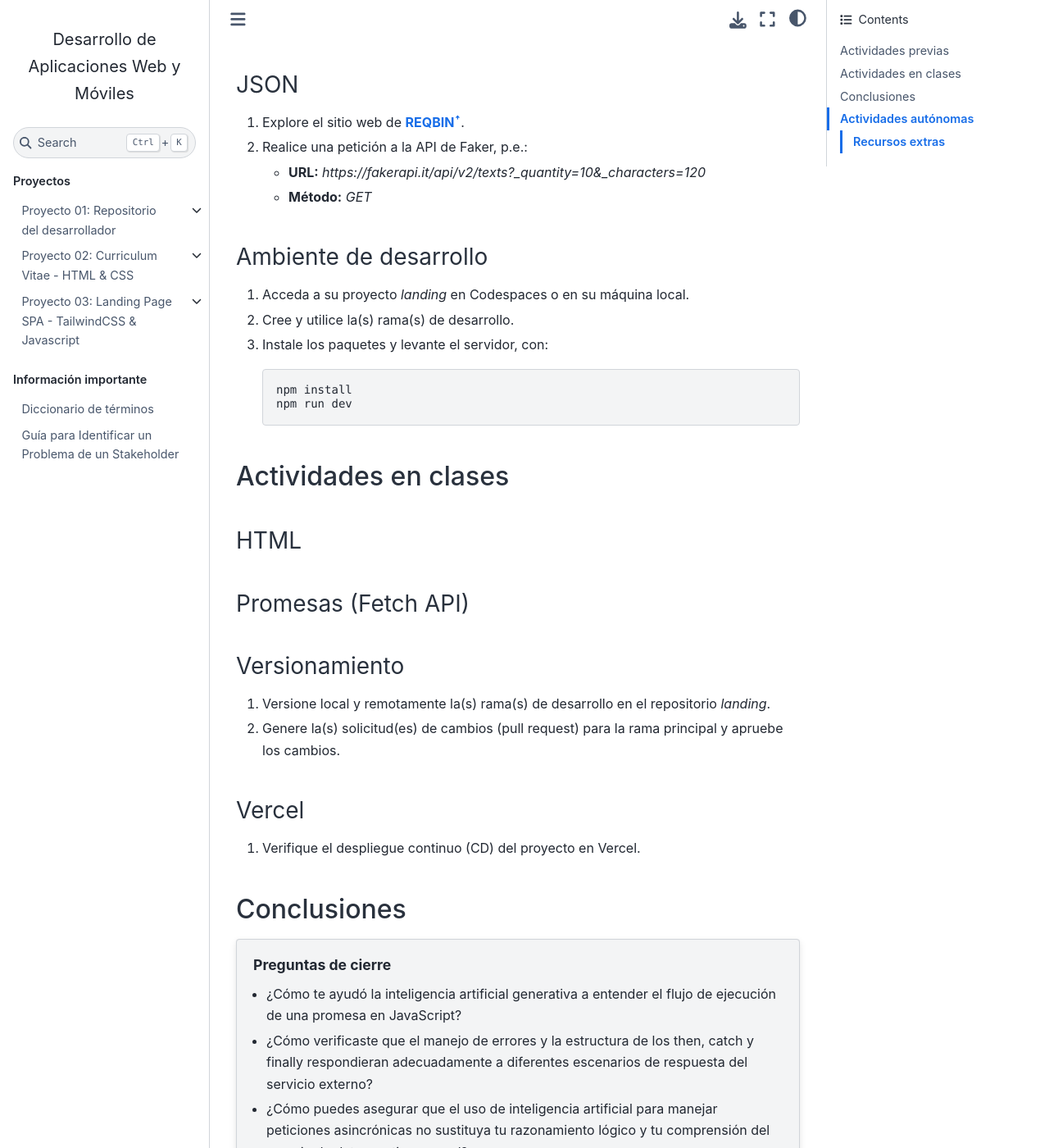
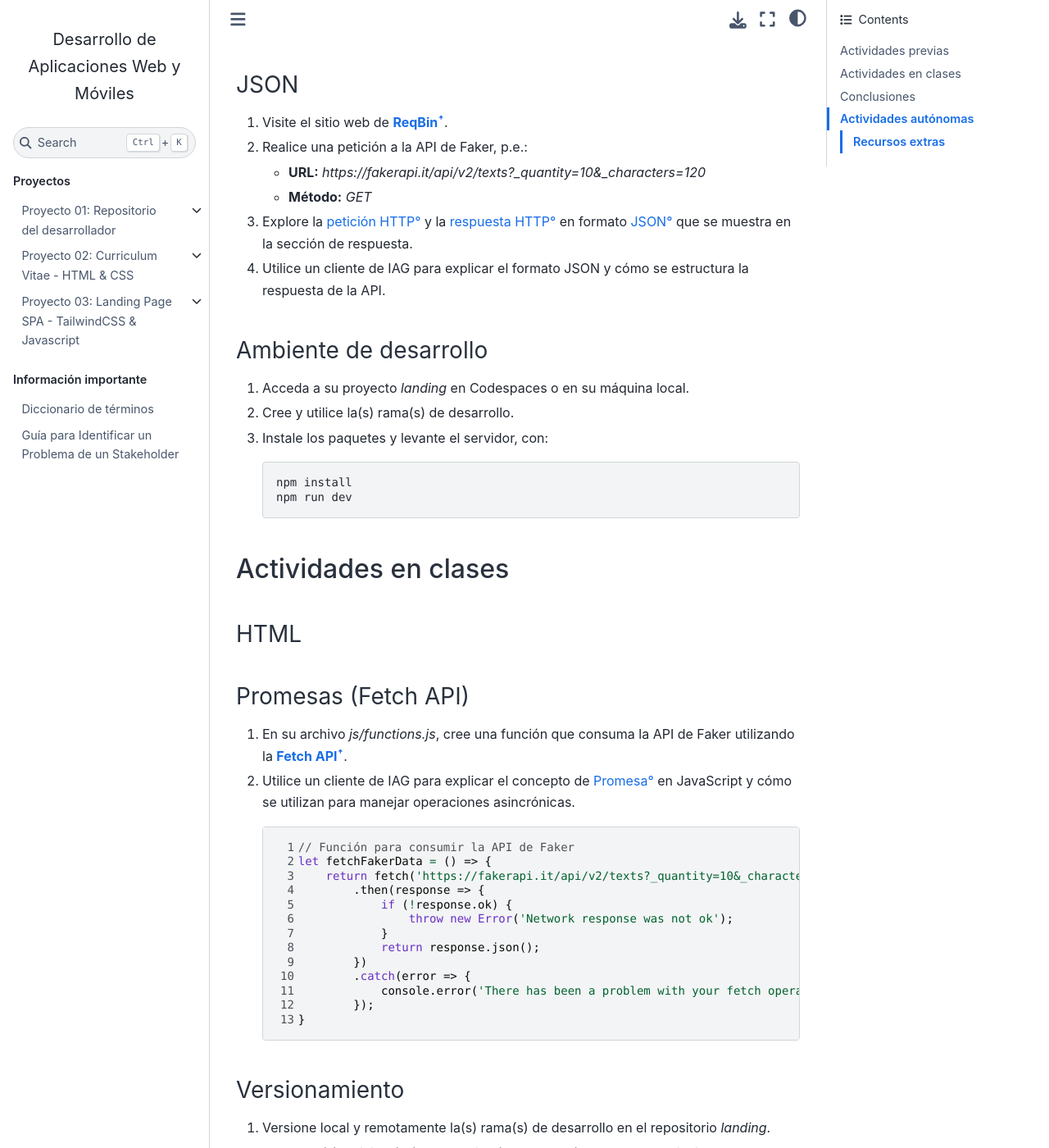
Before and after one commit to DAWMFIEC/DAWM-AI, a Sphinx documentation site: the page built from docs/source/guias/_temp/guia09.rst, in a window 1280 px wide and 1400 px high, scrolled down 545 px. Shown: the whole window at 82% size. Built offline with Sphinx 7.4.7 and the Sphinx Book theme 1.1.4, drawn with Linux system fonts in a browser that asks for light colours; pages that are not in the unit, such as notebooks, are missing from menus; comment, search, counter and statistics services are not loaded.

Commit message:
faker api, json y promesas

```diff
--- a/docs/source/guias/_temp/guia09.rst
+++ b/docs/source/guias/_temp/guia09.rst
@@ -24,11 +24,14 @@ Faker API
 JSON
 ----
 
-1. Explore el sitio web de `REQBIN <https://reqbin.com/>`_.
+1. Visite el sitio web de `ReqBin <https://reqbin.com/>`_.
 2. Realice una petición a la API de Faker, p.e.:
 
    - **URL:** `https://fakerapi.it/api/v2/texts?_quantity=10&_characters=120`
    - **Método:** `GET`
+
+3. Explore la :term:`petición HTTP` y la :term:`respuesta HTTP` en formato :term:`JSON` que se muestra en la sección de respuesta.
+4. Utilice un cliente de IAG para explicar el formato JSON y cómo se estructura la respuesta de la API.
 
 Ambiente de desarrollo
 ----------------------
@@ -50,6 +53,26 @@ HTML
 
 Promesas (Fetch API)
 --------------------
+
+1. En su archivo *js/functions.js*, cree una función que consuma la API de Faker utilizando la `Fetch API <https://developer.mozilla.org/en-US/docs/Web/API/Fetch_API>`_.
+2. Utilice un cliente de IAG para explicar el concepto de :term:`Promesa` en JavaScript y cómo se utilizan para manejar operaciones asincrónicas.
+
+   .. code-block:: javascript
+      :linenos:
+
+      // Función para consumir la API de Faker
+      let fetchFakerData = () => {
+          return fetch('https://fakerapi.it/api/v2/texts?_quantity=10&_characters=120')
+              .then(response => {
+                  if (!response.ok) {
+                      throw new Error('Network response was not ok');
+                  }
+                  return response.json();
+              })
+              .catch(error => {
+                  console.error('There has been a problem with your fetch operation:', error);
+              });
+      }
 
 Versionamiento
 --------------
```
Also changed, not shown: docs/source/informacion/diccionario.rst (+12 -0 lines).
